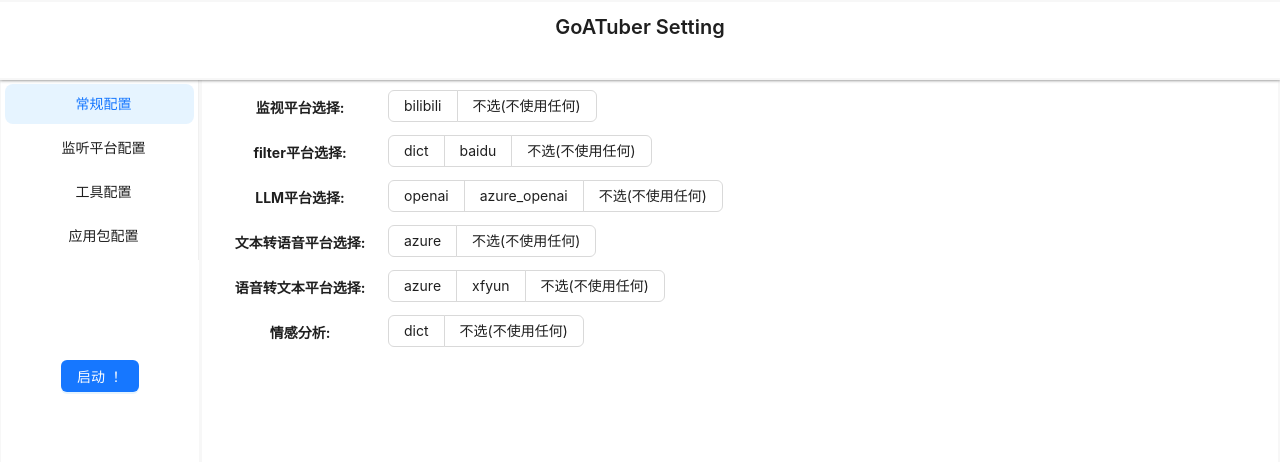
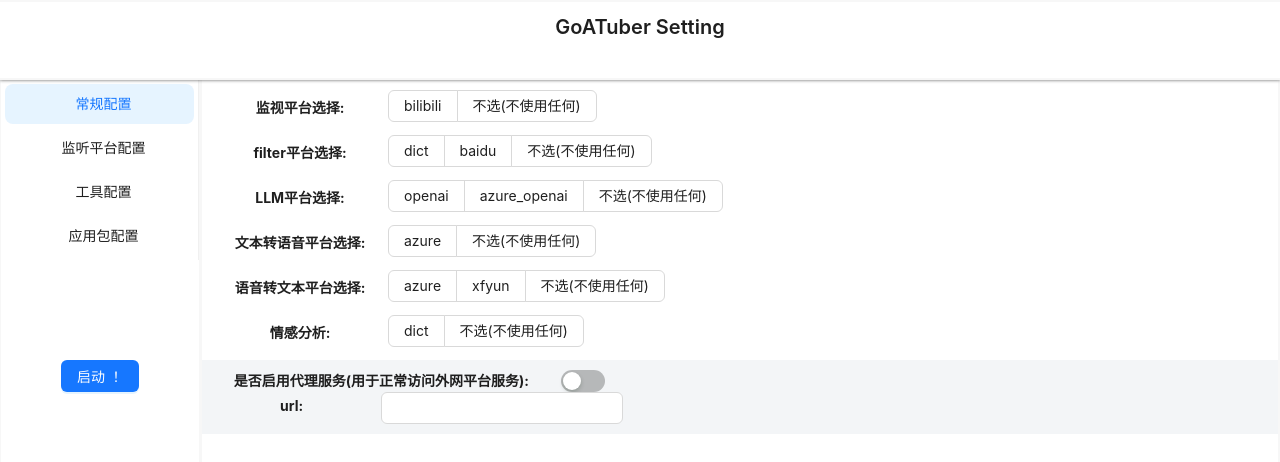
Before and after one commit to Fun-AI-Research-Center/GoAtuber-Control, a React (Vite) app: page /#/normalConfig in a window 1280 px wide. Shown: the top 462 px of the page. Built offline with nearby package versions, Linux system fonts and the light colour scheme; no server answers.

Commit message:
feat: 完成normalConfig 部分（未接入api）

```diff
--- a/src/components/ConfigRadioGroup.tsx
+++ b/src/components/ConfigRadioGroup.tsx
@@ -47,7 +47,6 @@ const ConfigRadioGroup: FC<Props> = ({ title, ConfigItem }) => {
     }
 
     function handleChange(e:any) {
-
            labels.map((item)=>{
                if (e.target.value === item){
                    updateData(item);
--- a/src/views/Content/normalConfig/index.tsx
+++ b/src/views/Content/normalConfig/index.tsx
@@ -1,5 +1,6 @@
 import "./index.scss"
 import ConfigRadioGroup from "../../../components/ConfigRadioGroup.tsx";
+import Proxy from "./proxy";
 
 
 function App() {
@@ -47,6 +48,8 @@ function App() {
             labels:["dict","none"],
                 texts:["字典匹配","不选(不过滤)"]
         }} />
+
+        <Proxy></Proxy>
     </>)
 }
 
--- /dev/null
+++ b/src/views/Content/normalConfig/proxy/index.tsx
@@ -0,0 +1,48 @@
+import {FC} from "react";
+import {Row, Switch, Input, Col} from "antd";
+import {Config, useData} from "../../../../context/DataContext.tsx";
+import {produce} from "immer";
+const App : FC = () => {
+    const {data,setData} = useData()
+    const onChange = (checked: boolean) => {
+        const newData = produce(data, (draft:Config) => {
+            draft.proxy.use_proxy = checked;
+        });
+        setData(newData);
+    };
+
+    function handleUrlChange(e:any){
+        const newUrl = e.target.value;
+        // 使用 immer 更新 proxy_url 属性
+        const newData = produce(data, (draft:Config) => {
+            draft.proxy.proxy_url = newUrl;
+        });
+        setData(newData);
+    }
+
+
+    return(
+        <>
+            <div style={{background:"#F3F5F7",padding:"10px 0"}}>
+                <Row>
+                    <Col span={8}>
+                        <h4 style={{margin:0,height:"100%",lineHeight:1.5}}>是否启用代理服务(用于正常访问外网平台服务):</h4>
+                    </Col>
+                    <Col >
+                        <Switch checked={data?.proxy.use_proxy} onChange={onChange} />
+                    </Col>
+                </Row>
+                <Row>
+                    <Col span={4}>
+                        <h4 style={{margin:0,height:"100%",lineHeight:2}}>url:</h4>
+                    </Col>
+                    <Col>
+                        <Input defaultValue="mysite" value={data?.proxy.proxy_url} onChange={handleUrlChange}/>
+                    </Col>
+                </Row>
+            </div>
+        </>
+        )
+}
+
+export default App
```
